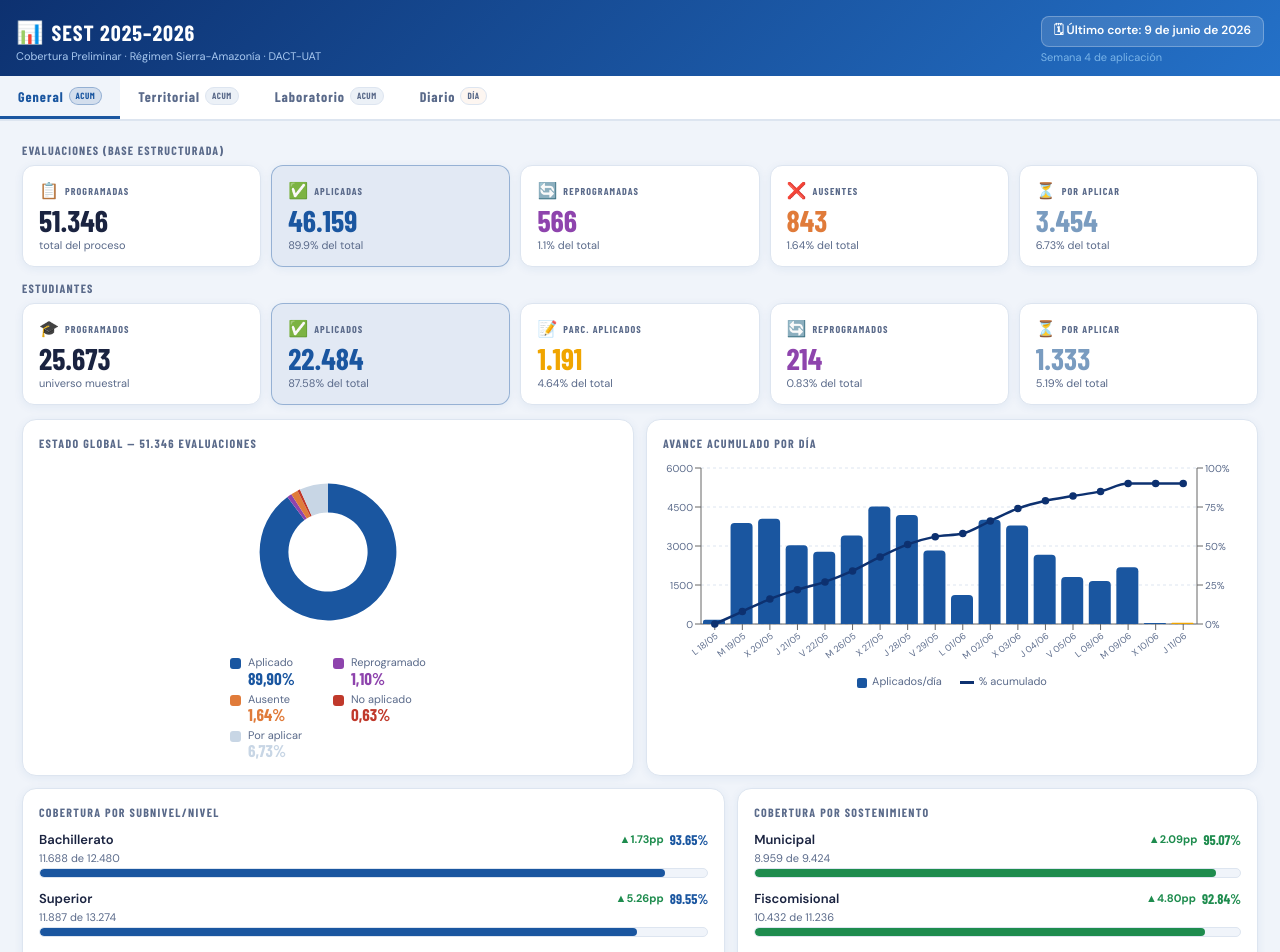
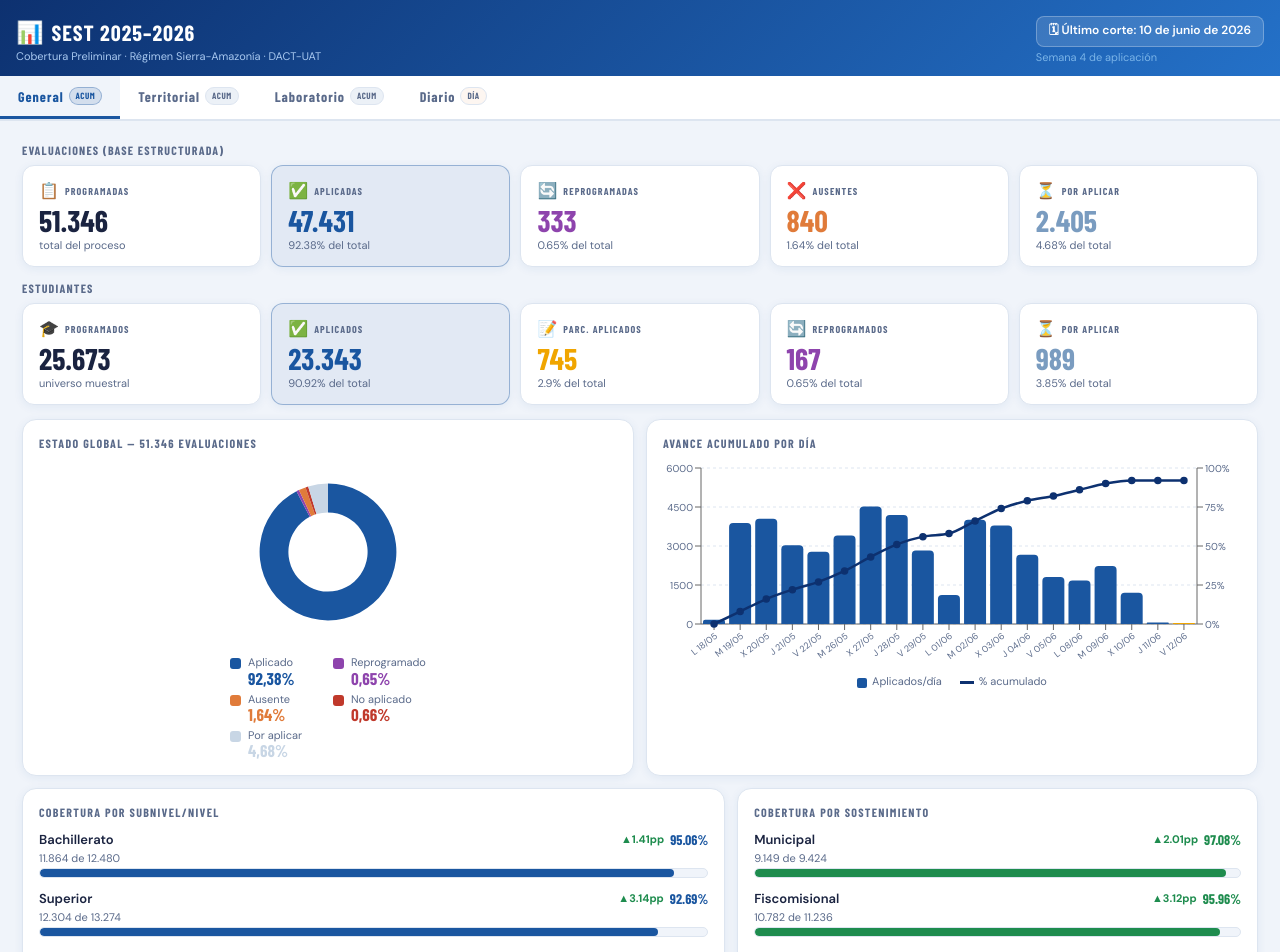
Before and after one commit to k7py77nzj8-arch/sest-dashboard, a React (Vite) app: page / in a window 1280 px wide. Shown: the top 952 px of the page. Built offline with nearby package versions, Linux system fonts and the light colour scheme; a web font is replaced by a local one.

Commit message:
Add files via upload

```diff
--- a/src/App.jsx
+++ b/src/App.jsx
@@ -1958,10 +1958,158 @@ const DATOS = {
     diaNoInicioN: 14,
     diaNotaSesion: "143 reprogramados (falla eléctrica 67,8%); 14 sesiones sin iniciar de 184 (92,39% ejecutadas)",
   },
+
+  "10/06": {
+    corte: "10 de junio de 2026",
+    semana: "Semana 4",
+    soloDialy: false,
+    // Evaluaciones acumuladas
+    evalProgramadas: 51346,
+    evalAplicadas:   47431,   evalAplicadasPct: 92.38,
+    evalReprogramadas: 333,   evalReprogramadasPct: 0.65,
+    evalAusentes: 840,        evalAusentesPct: 1.64,
+    evalNoAplicado: 337,
+    evalEnAuditoria: 0,
+    evalPorAplicar: 2405,     evalPorAplicarPct: 4.68,
+    // Estudiantes acumulados
+    estProgramados: 25673,
+    estAplicados:   23343,    estAplicadosPct: 90.92,
+    estParcial: 745,          estParcialPct: 2.90,
+    estAusentes: 262,
+    estReprogramados: 167,    estReprogramadosPct: 0.65,
+    estEnAuditoria: 0,
+    estPorAplicar: 989,       estPorAplicarPct: 3.85,
+    globalPie: [
+      { name: "Aplicado",     value: 47431, pct: "92,38%", color: C.aplicado     },
+      { name: "Reprogramado", value: 333,   pct: "0,65%",  color: C.reprogramado },
+      { name: "Ausente",      value: 840,   pct: "1,64%",  color: C.ausente      },
+      { name: "No aplicado",  value: 337,   pct: "0,66%",  color: C.noAplicado   },
+      { name: "Por aplicar",  value: 2405,  pct: "4,68%",  color: C.porAplicar   },
+    ],
+    // Subniveles
+    subniveles: [
+      { nivel: "Bachillerato", aplicado: 11864, total: 12480, pct: 95.06 },
+      { nivel: "Superior",     aplicado: 12304, total: 13274, pct: 92.69 },
+      { nivel: "Media",        aplicado: 11950, total: 12902, pct: 92.62 },
+      { nivel: "Elemental",    aplicado: 11313, total: 12690, pct: 89.15 },
+    ],
+    // Sostenimiento
+    sostenimiento: [
+      { tipo: "Municipal",     pct: 97.08, aplicado: 9149,  total: 9424  },
+      { tipo: "Fiscomisional", pct: 95.96, aplicado: 10782, total: 11236 },
+      { tipo: "Fiscal",        pct: 90.44, aplicado: 15748, total: 17412 },
+      { tipo: "Particular",    pct: 88.53, aplicado: 11752, total: 13274 },
+    ],
+    // Área
+    areaUrbana: { aplicado: 30646, total: 32716, pct: 93.67 },
+    areaRural:  { aplicado: 16785, total: 18630, pct: 90.10 },
+    // Provincias
+    provincias: [
+      { provincia: "Bolívar",      pct: 99.72, aplicado: 353,  programado: 354   },
+      { provincia: "Cañar",        pct: 99.42, aplicado: 1205, programado: 1212  },
+      { provincia: "Pastaza",      pct: 97.48, aplicado: 620,  programado: 636   },
+      { provincia: "Imbabura",     pct: 96.95, aplicado: 3112, programado: 3210  },
+      { provincia: "Zamora Ch.",   pct: 96.47, aplicado: 355,  programado: 368   },
+      { provincia: "Napo",         pct: 95.66, aplicado: 1102, programado: 1152  },
+      { provincia: "Pichincha",    pct: 93.59, aplicado: 24301,programado: 25964 },
+      { provincia: "Carchi",       pct: 92.59, aplicado: 1237, programado: 1336  },
+      { provincia: "Tungurahua",   pct: 92.52, aplicado: 3029, programado: 3274  },
+      { provincia: "Loja",         pct: 90.46, aplicado: 2446, programado: 2704  },
+      { provincia: "Morona S.",    pct: 89.76, aplicado: 815,  programado: 908   },
+      { provincia: "Azuay",        pct: 89.63, aplicado: 3689, programado: 4116  },
+      { provincia: "Sucumbíos",    pct: 87.80, aplicado: 943,  programado: 1074  },
+      { provincia: "Chimborazo",   pct: 86.91, aplicado: 1547, programado: 1780  },
+      { provincia: "Cotopaxi",     pct: 86.73, aplicado: 1823, programado: 2102  },
+      { provincia: "Orellana",     pct: 73.88, aplicado: 854,  programado: 1156  },
+    ],
+    // Labs
+    labTotal: 596,
+    labAplicados: 539,    labAplicadosPct: 90.44,
+    labParcial: 22,       labParcialPct: 3.69,
+    labPorAplicar: 34,    labPorAplicarPct: 5.70,
+    labBajo95: 78,
+    labBajo90: 16,
+    labsBajo95: [
+      { prov: "Pichincha",        n: 41 }, { prov: "Azuay",           n: 8  },
+      { prov: "Napo",             n: 6  }, { prov: "Loja",             n: 4  },
+      { prov: "Carchi",           n: 3  }, { prov: "Chimborazo",       n: 3  },
+      { prov: "Morona Santiago",  n: 3  }, { prov: "Sucumbíos",        n: 3  },
+      { prov: "Zamora Chinchipe", n: 2  }, { prov: "Cañar",            n: 1  },
+      { prov: "Imbabura",         n: 1  }, { prov: "Orellana",         n: 1  },
+      { prov: "Pastaza",          n: 1  }, { prov: "Tungurahua",       n: 1  },
+    ],
+    avanceSemanal: [
+      { dia: "L 18/05", aplicados: 165,  acum: 165,   pct: 0  },
+      { dia: "M 19/05", aplicados: 3885, acum: 4050,  pct: 8  },
+      { dia: "X 20/05", aplicados: 4045, acum: 8095,  pct: 16 },
+      { dia: "J 21/05", aplicados: 3033, acum: 11128, pct: 22 },
+      { dia: "V 22/05", aplicados: 2779, acum: 13907, pct: 27 },
+      { dia: "M 26/05", aplicados: 3405, acum: 17312, pct: 34 },
+      { dia: "X 27/05", aplicados: 4521, acum: 21833, pct: 43 },
+      { dia: "J 28/05", aplicados: 4191, acum: 26024, pct: 51 },
+      { dia: "V 29/05", aplicados: 2827, acum: 28851, pct: 56 },
+      { dia: "L 01/06", aplicados: 1111, acum: 29962, pct: 58 },
+      { dia: "M 02/06", aplicados: 4013, acum: 33975, pct: 66 },
+      { dia: "X 03/06", aplicados: 3787, acum: 37762, pct: 74 },
+      { dia: "J 04/06", aplicados: 2664, acum: 40426, pct: 79 },
+      { dia: "V 05/06", aplicados: 1805, acum: 42231, pct: 82 },
+      { dia: "L 08/06", aplicados: 1671, acum: 43902, pct: 86 },
+      { dia: "M 09/06", aplicados: 2232, acum: 46134, pct: 90 },
+      { dia: "X 10/06", aplicados: 1205, acum: 47339, pct: 92 },
+      { dia: "J 11/06", aplicados: 57,   acum: 47396, pct: 92 }, // parcial al corte
+      { dia: "V 12/06", aplicados: 35,   acum: 47431, pct: 92 }, // parcial al corte
+    ],
+    // Cobertura diaria 10/06
+    diaCobPct: 96.17,
+    diaAplicados: 1205,
+    diaProgramados: 1253,
+    diaAusentes: 25,
+    diaNoAplicados: 12,
+    diaReprogramados: 11,
+    diaLabsTotal: 104,
+    diaLabsInicio: 101,
+    diaLabsInicioPct: 97.12,
+    diaSesiones: [
+      { sesion: "S1", total: 612, aplicado: 592, pct: 96.73 },
+      { sesion: "S2", total: 548, aplicado: 523, pct: 95.44 },
+      { sesion: "S3", total: 83,  aplicado: 81,  pct: 97.59 },
+      { sesion: "S4", total: 10,  aplicado: 9,   pct: 90.00 },
+    ],
+    diaEstProgramados: 25673,
+    diaEstAplicados:   23343,  diaEstAplicadosPct: 90.92,
+    diaEstParcial: 745,        diaEstParcialPct: 2.90,
+    diaEstAusentes: 262,
+    diaEstReprogramados: 167,  diaEstReprogramadosPct: 0.65,
+    diaEstPorAplicar: 989,     diaEstPorAplicarPct: 3.85,
+    diaEstPie: [
+      { name: "Aplicado",        value: 23343, pct: "90,92%", color: "#1a56a0" },
+      { name: "Parc. aplicado",  value: 745,   pct: "2,90%",  color: "#f0a500" },
+      { name: "Reprogramado",    value: 167,   pct: "0,65%",  color: "#8e44ad" },
+      { name: "Ausente",         value: 262,   pct: "1,02%",  color: "#e07b3a" },
+      { name: "Por aplicar",     value: 989,   pct: "3,85%",  color: "#c8d6e5" },
+    ],
+    diaAusentismoObs: [
+      { motivo: "Enfermedad",     n: 9 },
+      { motivo: "Ausente",        n: 8 },
+      { motivo: "Calamidad",      n: 6 },
+      { motivo: "Fuera del país", n: 2 },
+    ],
+    diaNoAplicadosObs: [
+      { obs: "Retirado",            n: 9, pct: "75,0%" },
+      { obs: "Sin permiso padres",  n: 2, pct: "16,7%" },
+      { obs: "No pertenece a la IE", n: 1, pct: "8,3%" },
+    ],
+    diaReprogramadosObs: [
+      { obs: "Cambio de fecha de aplicación", n: 11, pct: "100%" },
+    ],
+    diaNoInicio: "IE difícil acceso (2) / Sin registro (1)",
+    diaNoInicioN: 3,
+    diaNotaSesion: "11 reprogramados por cambio de fecha; 3 sesiones sin iniciar de 104 (97,12% ejecutadas)",
+  },
 };
 
 /* Orden cronológico de fechas disponibles */
-const FECHAS_ORDEN = ["19/05", "20/05", "21/05", "22/05", "26/05", "27/05", "28/05", "29/05", "01/06", "02/06", "03/06", "04/06", "05/06", "08/06", "09/06"]; // agregar nuevas fechas aquí
+const FECHAS_ORDEN = ["19/05", "20/05", "21/05", "22/05", "26/05", "27/05", "28/05", "29/05", "01/06", "02/06", "03/06", "04/06", "05/06", "08/06", "09/06", "10/06"]; // agregar nuevas fechas aquí
 
 /* ══════════════════════════════════════════════════════
    COMPONENTES
```
